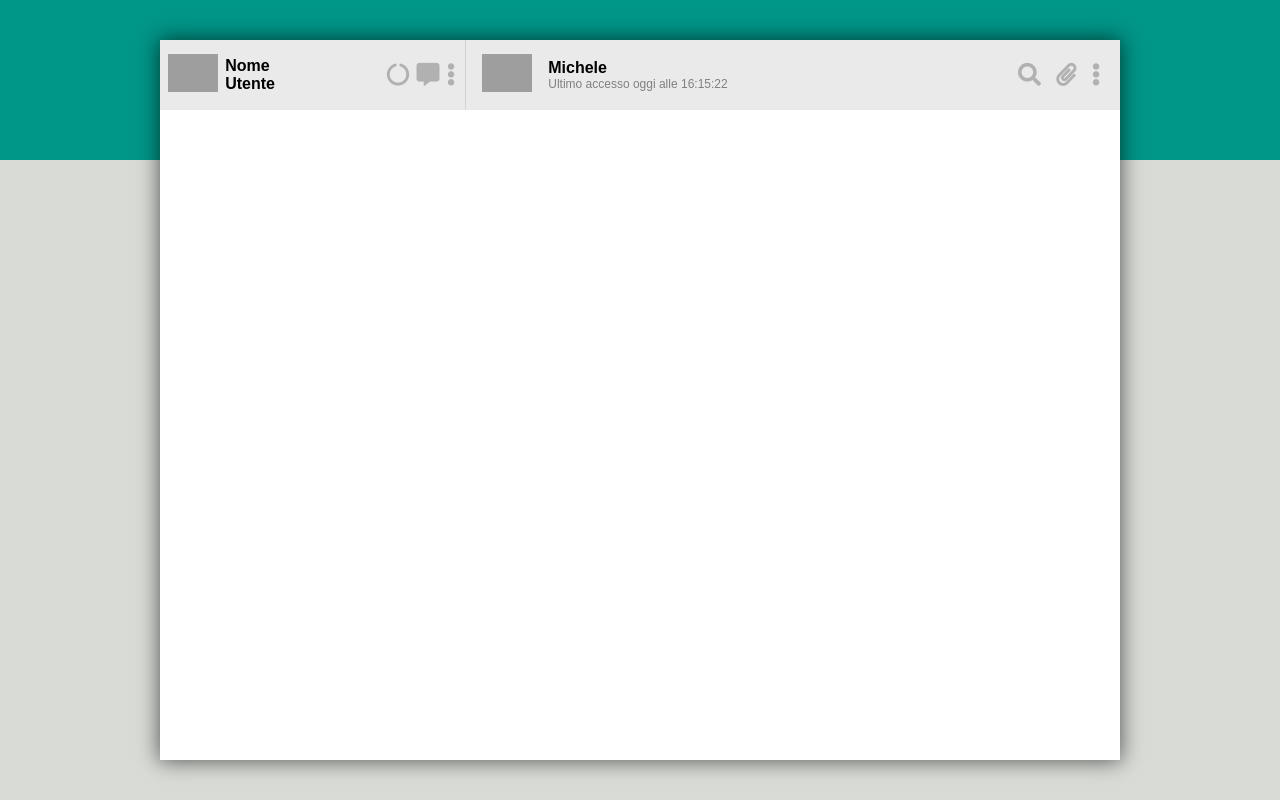
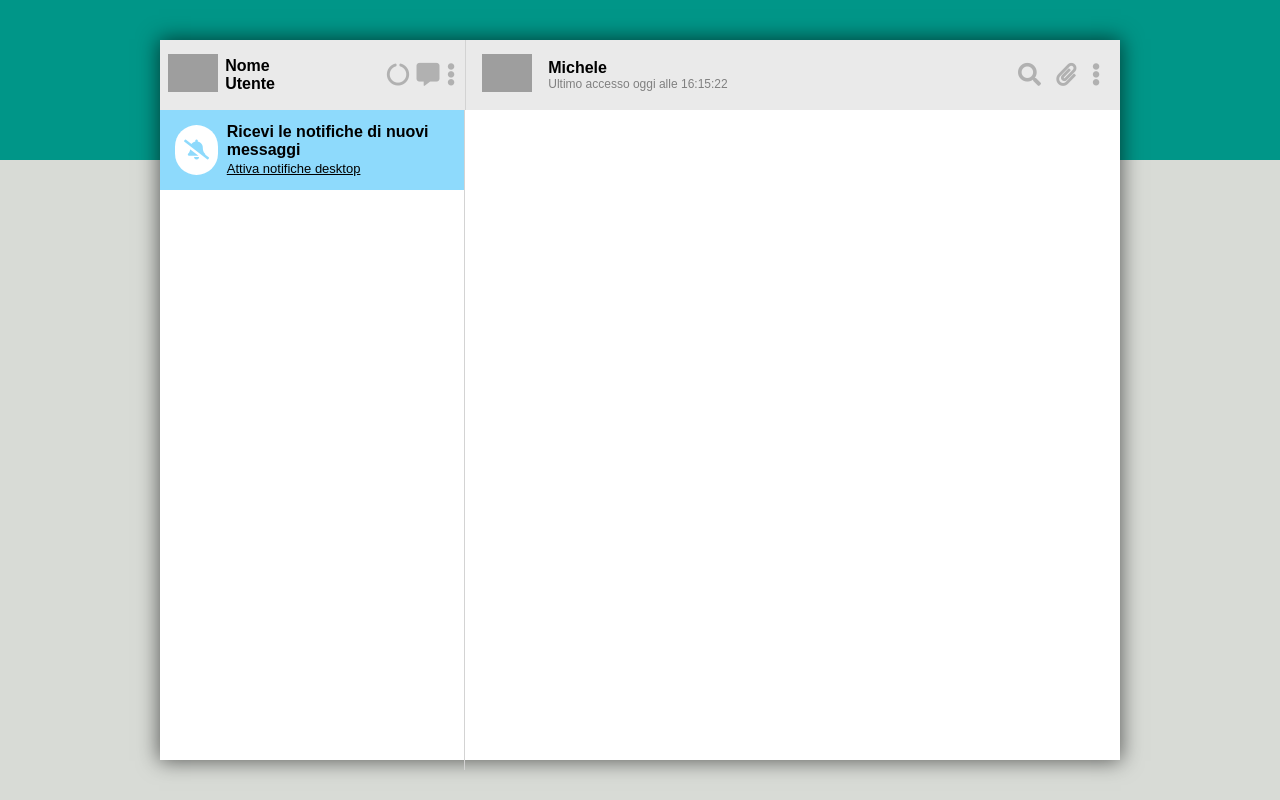
Before and after one commit to BerviFix/vue-boolzapp, a plain HTML site: page index.html in a window 1280 px wide. Drawn offline with nearby package versions, Linux system fonts and the light colour scheme; grey boxes are pictures that could not be loaded.

Commit message:
Notification alert done

```diff
--- a/css/style.css
+++ b/css/style.css
@@ -68,8 +68,58 @@ body {
     width: 50%;
     height: 100%;
 }
+.nav .right i{
+    cursor: pointer;
+}
 
 .nav .right .user_info .name_user p {
     font-size: 12px;
     color: gray;
 }
+
+.main {
+    display: flex;
+    width: 100%;
+    height: 91.7%;
+}
+.main .left {
+    width: 31.8%;
+    height: 100%;
+    border-right: 1px solid lightgray;
+}
+.main .right {
+    width: 68.2%;
+    height: 100%;
+}
+
+.notification_request {
+    display: flex;
+     align-items: center;
+    width: 100%;
+    height: 80px;
+    background-color: #8EDAFC;
+}
+
+.notification_icon {
+    display: flex;
+    justify-content: center;
+    align-items: center;
+    width: 50px;
+    height: 50px;
+    margin-left: 5%;
+    border-radius: 50px;
+    background-color: white;
+    cursor: pointer;
+}
+
+.notification_icon i {
+    font-size: 20px;
+    color: #8EDAFC;
+}
+.enable_notification_text {
+    margin-left: 3%;
+}
+.enable_notification_text a {
+    color: black;
+    font-size: 13px;
+}
--- a/index.html
+++ b/index.html
@@ -67,6 +67,25 @@
                 </div>
             </div>
         </div>
+
+        <div class="main">
+            <div class="left">
+                <div class="notification_request">
+                    <div class="notification_icon">
+                        <i class="fas fa-bell-slash"></i>
+                    </div>
+
+                    <div class="enable_notification_text">
+                        <h4>Ricevi le notifiche di nuovi messaggi</h4>
+                        <a href="#">Attiva notifiche desktop</a>
+                    </div>
+                </div>
+            </div>
+
+            <div class="right">
+
+            </div>
+        </div>
     </div>
 
 <script src="js/main.js"></script>
--- a/js/main.js
+++ b/js/main.js
@@ -0,0 +1,3 @@
+// Milestone 1
+// ●	Replica della grafica con la possibilità di avere messaggi scritti dall’utente(verdi) e dall’interlocutore(bianco) assegnando due classi CSS diverse
+// ●	Visualizzazione dinamica della lista contatti: tramite la direttiva v -for, visualizzare nome e immagine di ogni contatto
```
